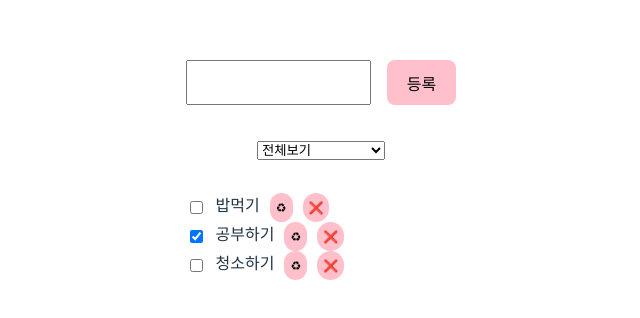
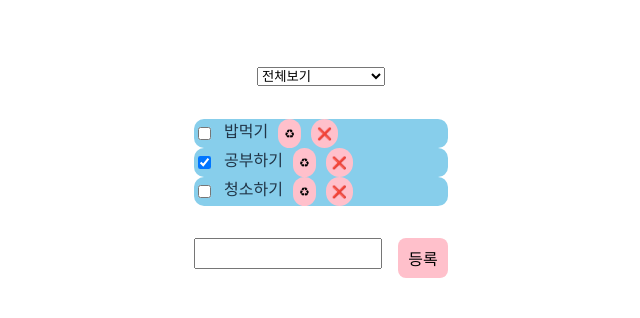
Before and after one commit to Young-097/TodoList, a React (Vite) app: page / in a window 1280 px wide. Shown: the part 230-548 px from the top of the page, without its empty margins (319-959 px from the left). Built offline with nearby package versions, Linux system fonts and the light colour scheme.

Commit message:
css조정

```diff
--- a/src/Todo.css
+++ b/src/Todo.css
@@ -12,4 +12,13 @@
 
 .Todoinput_button {
     background-color: pink;
+    top: 10px;
+    width: 50px;
+    height: 40px;
+    padding: 0;
 }
+
+.Todoinput_input{
+    width: 180px;
+    height: 25px;
+}
--- a/src/Todo.jsx
+++ b/src/Todo.jsx
@@ -26,13 +26,6 @@ function Todo () {
         <>
             <div className="Todo">
                 <div>
-                    <TodoInput
-                    todoList={todoList}
-                    setTodoList={setTodoList}
-                    inputValue={inputValue}
-                    setInputValue={setInputValue}/>
-                </div>
-                <div>
                     <Filter
                     filterId={filterId}
                     setFilterId={setFilterId}/>
@@ -42,6 +35,13 @@ function Todo () {
                     todoList={getFilteredList()}
                     setTodoList={setTodoList}/>
                 </div>
+                <div>
+                    <TodoInput
+                    todoList={todoList}
+                    setTodoList={setTodoList}
+                    inputValue={inputValue}
+                    setInputValue={setInputValue}/>
+                </div>
             </div>
         </>
     )
--- a/src/todoList.css
+++ b/src/todoList.css
@@ -1,4 +1,11 @@
 .Editcomplete_2, .DeletButton{
+    padding: 5px;
+    font-size: 12px;
+    background-color: pink;
+    border-radius: 15px;
+}
+
+.Editcomplete {
     padding: 5px;
     font-size: 12px;
     background-color: pink;
@@ -12,5 +19,8 @@
 
 .labelTop{
     display: grid;
-    gap: 30px;
+    gap: 5px;
+    background-color: skyblue;
+    border-radius: 10px;
+    align-items: center;
 }
```
